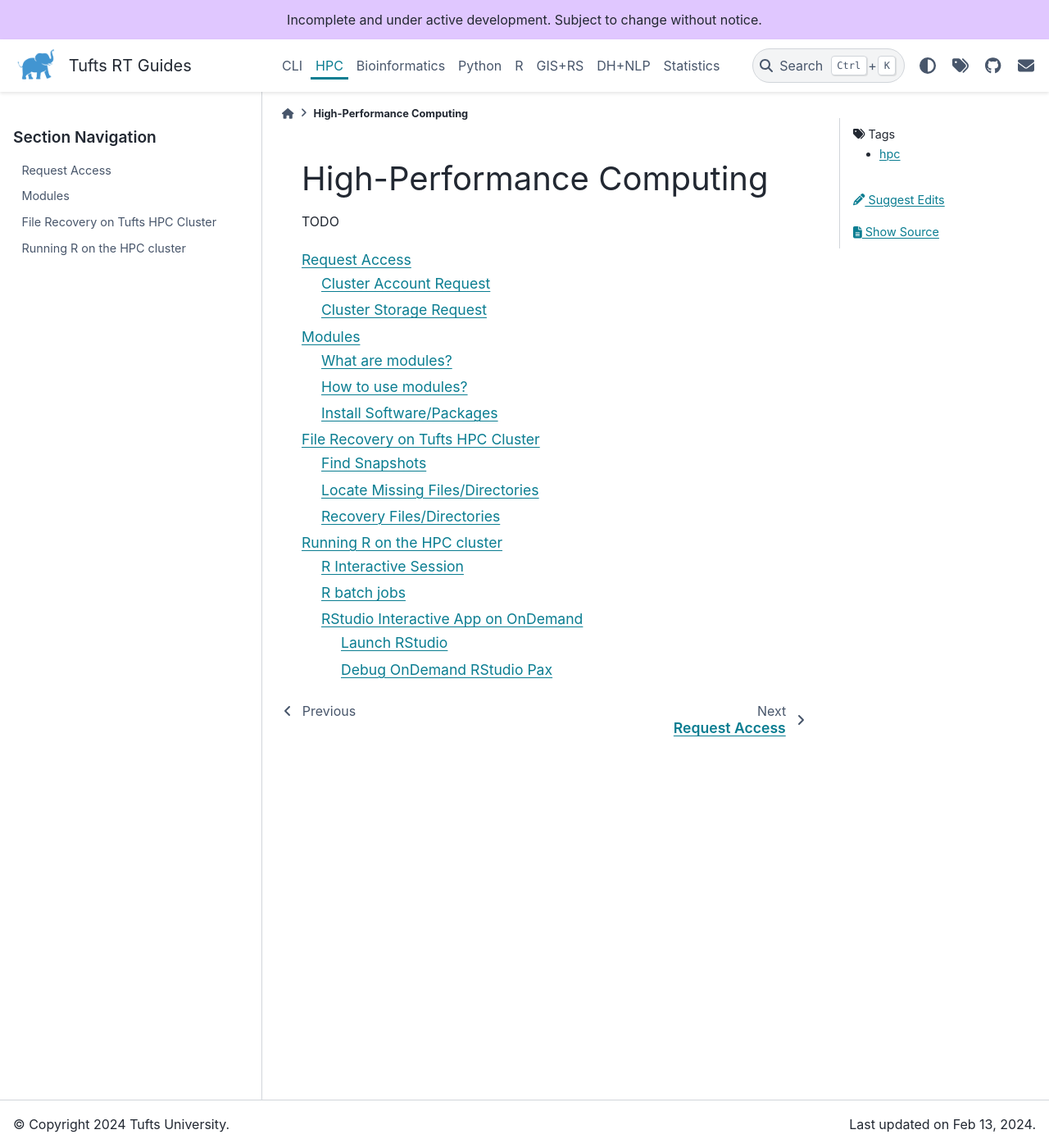
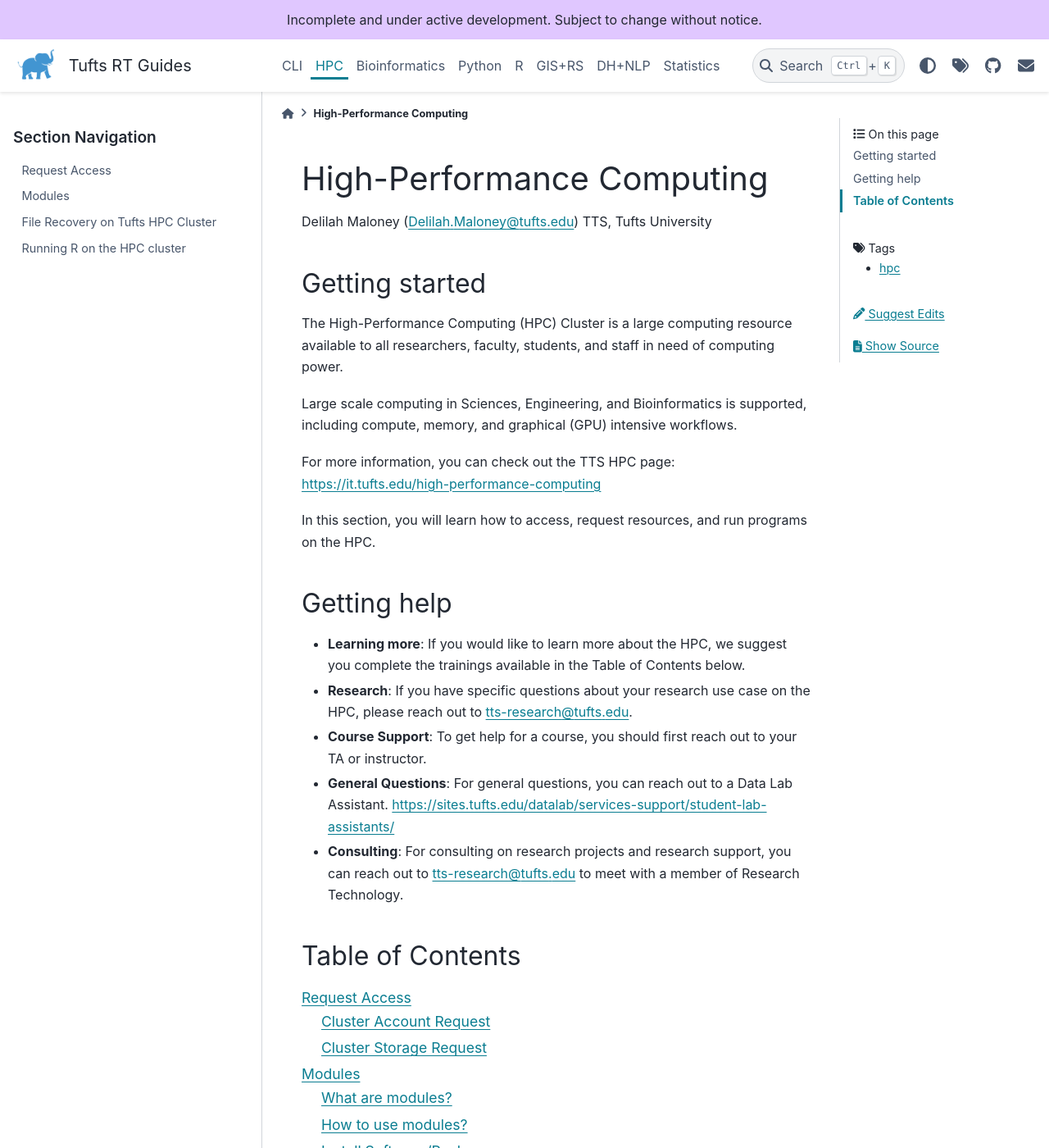
Before and after one commit to zhan4429/guides, a Sphinx documentation site: the page built from source/hpc/index.md, in a window 1280 px wide and 1400 px high. Shown: the whole window at 82% size. Built offline with Sphinx 7.4.7 and the PyData theme 0.15.4, drawn with Linux system fonts in a browser that asks for light colours.

Commit message:
Adding the HPC  index.md as a template

```diff
--- a/source/hpc/index.md
+++ b/source/hpc/index.md
@@ -4,4 +4,48 @@
 
 # High-Performance Computing
 
-TODO
+Delilah Maloney (<Delilah.Maloney@tufts.edu>)
+TTS, Tufts University
+
+## Getting started
+
+The High-Performance Computing (HPC) Cluster is a large computing resource available to all researchers, faculty, students, and staff in need of computing power.
+
+Large scale computing in Sciences, Engineering, and Bioinformatics is supported, including compute, memory, and graphical (GPU) intensive workflows.
+
+
+For more information, you can check out the TTS HPC page:
+<https://it.tufts.edu/high-performance-computing>
+
+In this section, you will learn how to access, request resources, and run programs on the HPC.
+
+<!---
+## Announcements
+Comment out if no announcements. You can use this for major changes, license updates, etc. We can also set this up:
+https://pydata-sphinx-theme.readthedocs.io/en/stable/examples/kitchen-sink/admonitions.html
+--->
+
+
+## Getting help
+
+* **Learning more**: If you would like to learn more about the HPC, we suggest you complete the trainings available in the Table of Contents below.
+
+* **Research**: If you have specific questions about your research use case on the HPC, please reach out to <tts-research@tufts.edu>.
+
+* **Course Support**: To get help for a course, you should first reach out to your TA or instructor.
+
+* **General Questions**: For general questions, you can reach out to a Data Lab Assistant. <https://sites.tufts.edu/datalab/services-support/student-lab-assistants/>
+
+* **Consulting**: For consulting on research projects and research support, you can reach out to <tts-research@tufts.edu> to meet with a member of Research Technology.
+
+
+
+<!---
+## Applications
+
+Bioinformatics Only (to start)
+This can be 1 - 2 sentences with a hyperlink.
+Tufts Go Link <https://go.tufts.edu/hpcmod>
+--->
+
+## Table of Contents
```
